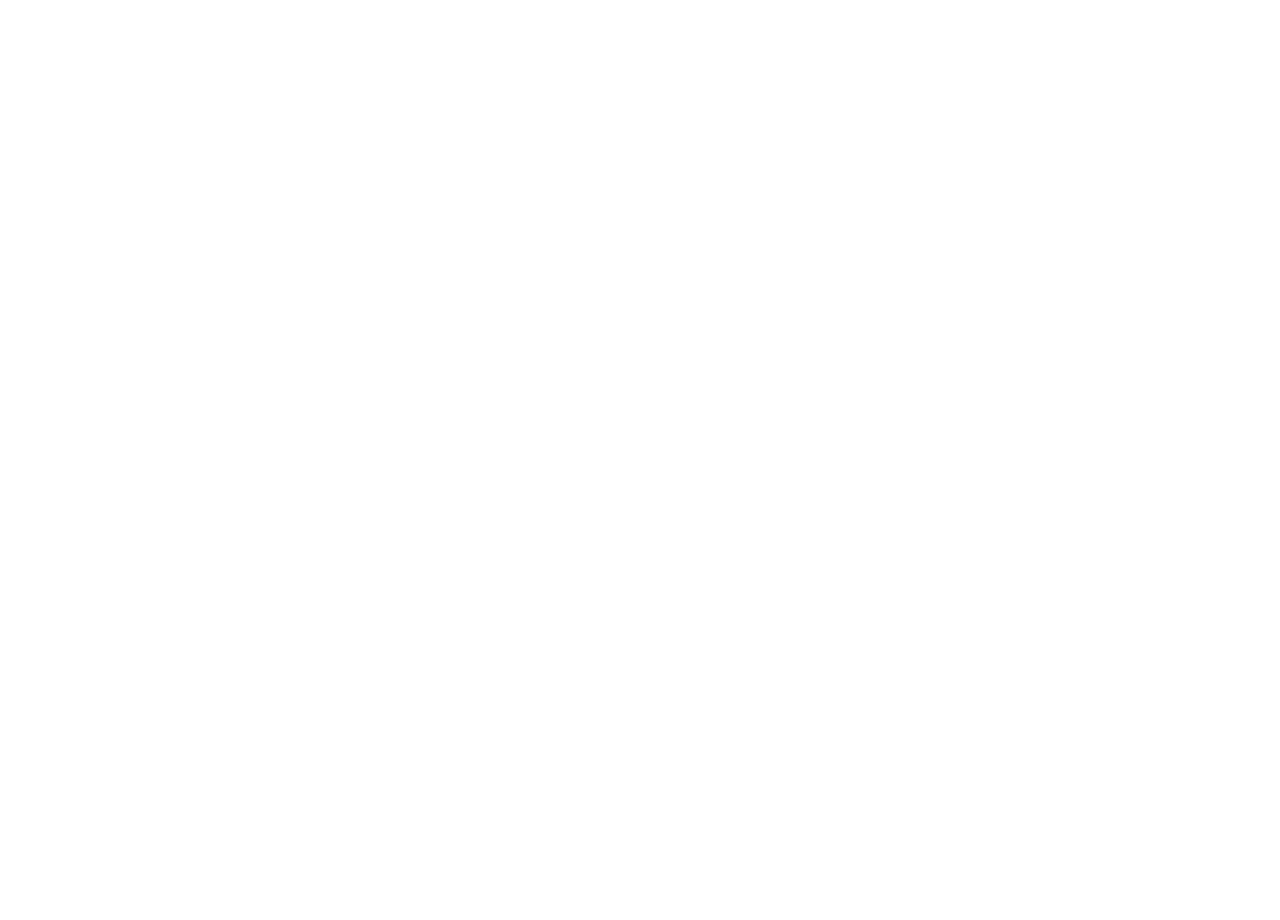
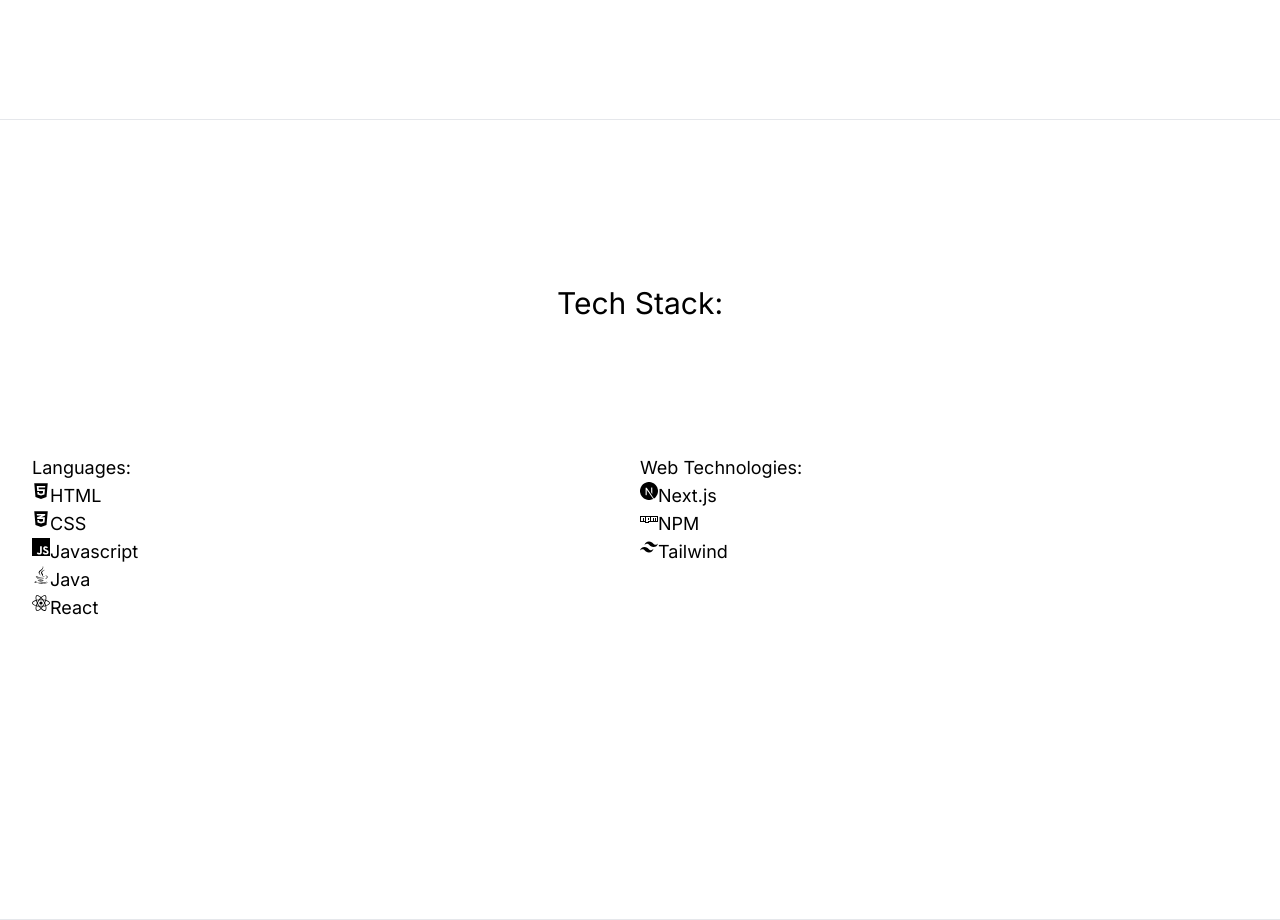
Before and after one commit to A-A-Larson/NextReact, a Next.js app in the folder nextportfolio/: page / in a window 1280 px wide. Shown: the part 1480-2400 px from the top of the page. Before the commit the page ends 1600 px from the top, so only its background shows below. Built offline with nearby package versions, Linux system fonts and the light colour scheme.

Commit message:
Tech Stack page

```diff
--- a/nextportfolio/src/app/components/AboutMe.jsx
+++ b/nextportfolio/src/app/components/AboutMe.jsx
@@ -13,6 +13,7 @@
                 md:flex-row
                 justify-around
                 items-center
+                border-b
                 p-8
                 '
     >
--- /dev/null
+++ b/nextportfolio/src/app/components/Tech.jsx
@@ -0,0 +1,52 @@
+"use client";
+import React from 'react';
+import { FaHtml5 } from "react-icons/fa";
+import { FaCss3Alt } from "react-icons/fa";
+import { SiJavascript } from "react-icons/si";
+import { FaJava } from "react-icons/fa";
+import { FaReact } from "react-icons/fa";
+import { SiNextdotjs } from "react-icons/si";
+import { FaNpm } from "react-icons/fa";
+import { SiTailwindcss } from "react-icons/si";
+
+export default function Tech() {
+    return (
+        <section className='
+            flex
+            flex-col
+            p-8
+            border-b
+
+            '
+        >
+            <h1 className='flex-1 flex flex-col justify-center items-center text-3xl'>
+                Tech Stack:
+            </h1>
+            <div className='
+                flex
+                flex-1
+                flex-col
+                md:flex-row
+                justify-center
+                content-center'
+            >
+                <div className='flex-1 flex justify-start items-start text-lg'>
+                    <ul className=''> Languages:
+                        <li className='flex flex-row'><FaHtml5 /> HTML</li>
+                        <li className='flex flex-row'><FaCss3Alt /> CSS</li>
+                        <li className='flex flex-row'><SiJavascript /> Javascript</li>
+                        <li className='flex flex-row'><FaJava /> Java</li>
+                        <li className='flex flex-row'><FaReact /> React</li>
+                    </ul>
+                </div>
+                <div className='flex-1 flex justify-start items-start text-lg'>
+                    <ul className=''> Web Technologies:
+                        <li className='flex flex-row'><SiNextdotjs /> Next.js</li>
+                        <li className='flex flex-row'><FaNpm /> NPM</li>
+                        <li className='flex flex-row'><SiTailwindcss /> Tailwind</li>
+                    </ul>
+                </div>
+            </div>
+        </section>
+    )
+}
--- a/nextportfolio/src/app/components/ThemeToggle.jsx
+++ b/nextportfolio/src/app/components/ThemeToggle.jsx
@@ -1,7 +1,5 @@
 "use client";
 import { useEffect, useState } from 'react';
-import { FaMoon } from 'react-icons/fa';
-import { BsSunFill } from 'react-icons/bs';
 import { LuLightbulb } from "react-icons/lu";
 import { LuLightbulbOff } from "react-icons/lu";
 
--- a/nextportfolio/src/app/page.jsx
+++ b/nextportfolio/src/app/page.jsx
@@ -1,6 +1,7 @@
 import AboutMe from './components/AboutMe';
 import ThemeToggle from './components/ThemeToggle';
 import Landing from './components/Landing';
+import Tech from './components/Tech';
 
 export default function Home() {
   return (
@@ -14,6 +15,7 @@
       <ThemeToggle />
       <Landing />
       <AboutMe />
+      <Tech />
     </main>
   )
 }
```
